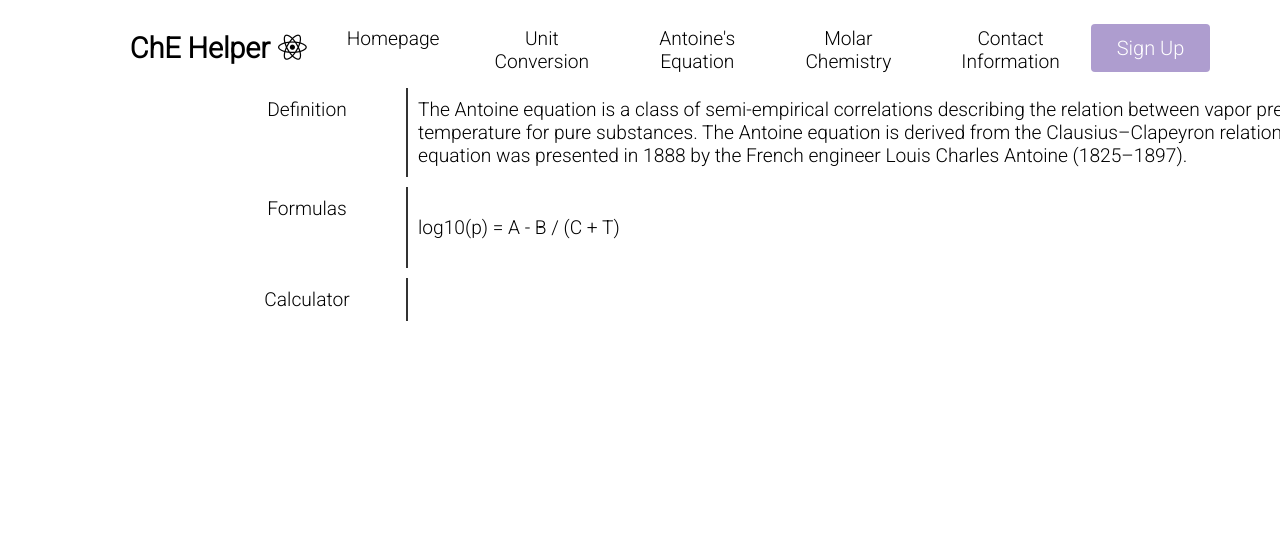
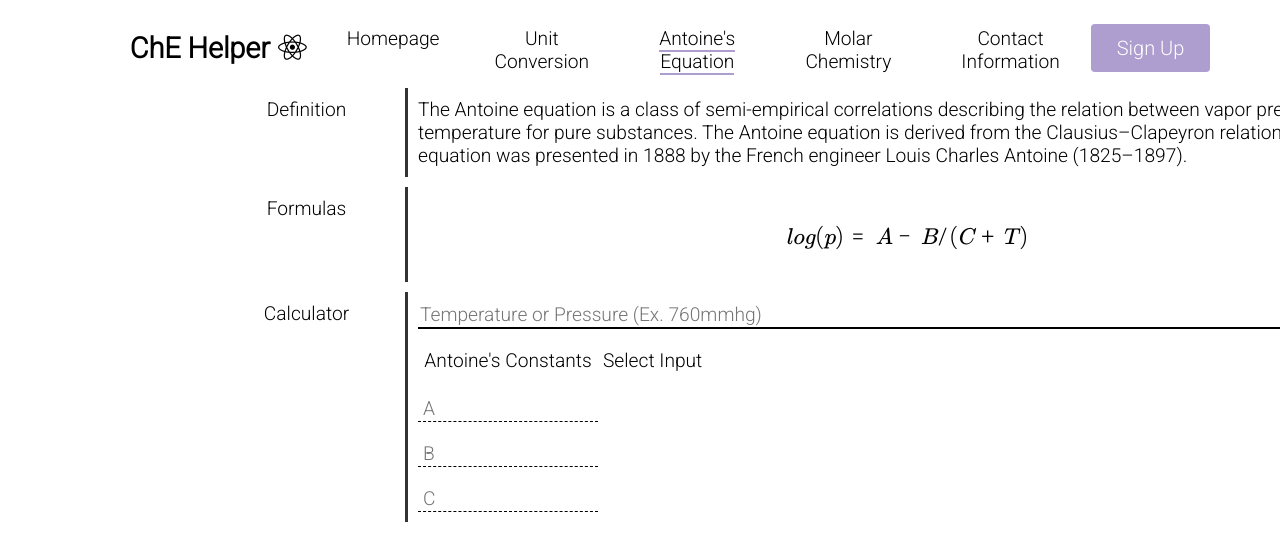
Before and after one commit to amy-mavis-qin/ChE-Helper, a React (Create React App) app: page /Antoines_Equation in a window 1280 px wide. Shown: the top 560 px of the page. Built offline with nearby package versions, Linux system fonts and the light colour scheme.

Commit message:
Updated React.js app with Antoines Equation inputs and formatting

```diff
--- a/package.json
+++ b/package.json
@@ -7,13 +7,17 @@
     "@testing-library/react": "^11.2.5",
     "@testing-library/user-event": "^12.7.1",
     "bootstrap": "^4.6.0",
+    "jquery": "^3.5.1",
+    "popper.js": "^1.16.1",
     "react": "^17.0.1",
     "react-bootstrap": "^1.5.0",
     "react-dom": "^17.0.1",
     "react-mathjax": "^1.0.1",
     "react-router-dom": "^5.2.0",
     "react-scripts": "4.0.2",
+    "react-select-search": "^3.0.2",
     "styled-components": "^5.2.1",
+    "typescript": "^4.1.5",
     "web-vitals": "^1.1.0"
   },
   "scripts": {
--- a/public/index.html
+++ b/public/index.html
@@ -23,6 +23,9 @@
     <link rel="stylesheet" href="https://use.fontawesome.com/releases/v5.15.2/css/all.css" integrity="sha384-vSIIfh2YWi9wW0r9iZe7RJPrKwp6bG+s9QZMoITbCckVJqGCCRhc+ccxNcdpHuYu" crossorigin="anonymous">
     <link rel="preconnect" href="https://fonts.gstatic.com">
     <link href="https://fonts.googleapis.com/css2?family=Roboto:wght@300&display=swap" rel="stylesheet">
+    <script src="https://polyfill.io/v3/polyfill.min.js?features=es6"></script>
+    <script id="MathJax-script" async src="https://cdn.jsdelivr.net/npm/mathjax@3/es5/tex-mml-chtml.js"></script>
+
     <!--
       manifest.json provides metadata used when your web app is installed on a
       user's mobile device or desktop. See https://developers.google.com/web/fundamentals/web-app-manifest/
--- a/src/components/Navbar/Navbar.css
+++ b/src/components/Navbar/Navbar.css
@@ -35,6 +35,10 @@
     padding: 0.5rem, 1rem;
 }
 
+.nav-links .current{
+    font-weight:bold;
+}
+
 .nav-links:hover{
     font-weight:bold;
 }
@@ -61,7 +65,7 @@
         flex-direction: column;
         text-align: left;
         width: 10%;
-        height: 500px;
+        height: 400px;
         position: absolute;
         top: 50px;
         left: -100%;
--- a/src/components/Navbar/Navbar.js
+++ b/src/components/Navbar/Navbar.js
@@ -3,11 +3,11 @@ import { findRenderedComponentWithType } from 'react-dom/test-utils';
 import { MenuItems } from "./MenuItems";
 import "./Navbar.css"
 import { Button } from "../Button"
+
 class Navbar extends Component {
     state = { active: false }
-
     handleClick = () => {
-        this.setState({ active: !this.state.active })
+        this.setState({ active: !this.state.active})
     }
     render(){
         return(
@@ -20,9 +20,9 @@ class Navbar extends Component {
                     {MenuItems.map((item, index)=>{
                         return (
                             <li key = {index}>
-                                <a className={item.cName} href={item.url}>
+                                <a className={item.cName} href={item.url} style={item.url==window.location.pathname ? { borderBottom: "2px solid #ae9dcf" } : { textDecoration: "none" }}>
                                     {item.title}
-                                </a>
+                               </a>
 
                             </li>
                         )
--- a/src/components/Pages/AntoinesEquation.js
+++ b/src/components/Pages/AntoinesEquation.js
@@ -1,7 +1,12 @@
-import React from 'react';
+import React, { Component } from 'react';
+import SelectSearch from 'react-select-search';
 
-const AntoinesEquation = () => {
-    return (
+class AntoinesEquation extends Component{
+    state = {
+        value: "",
+    }
+    render() {
+        return(
             <div>
                 <div className='definition'>
                     <div className="definition-left">
@@ -16,7 +21,7 @@ const AntoinesEquation = () => {
                         Formulas
                     </div>
                     <div className="equation-right">
-                <p>log10(p) = A - B / (C + T) </p>
+                        <p>\[log(p) = A - B/(C + T)\] </p>
                     </div>
                 </div>
                 <div className='calculator'>
@@ -24,10 +29,27 @@ const AntoinesEquation = () => {
                         Calculator
                     </div>
                     <div className="calculator-right">
+                        <div className='first-input'>
+                            <input className='variable-input' placeholder="Temperature or Pressure (Ex. 760mmhg)" onChange={e => this.setState({value: e.target.value})}/>
+                            {this.state.value}
+                        </div>
+                        <div className='constant-selection'>
+                            <div className='custom-input'>
+                                <p className='antoines-constants'>Antoine's Constants</p>
+                                <input className='single-input' placeholder="A"/>
+                                <input className='single-input' placeholder="B"/>
+                                <input className='single-input' placeholder="C"/>
+                            </div>
+                            <div className='select-input'>
+                                <p className='antoines-constants'>Select Input</p>
+
                             </div>
                         </div>
                     </div>
-    );
+                </div>
+            </div>
+        )
+    }
 }
 
 export default AntoinesEquation;
--- a/src/components/Pages/Home.js
+++ b/src/components/Pages/Home.js
@@ -3,6 +3,7 @@ import React from 'react';
 const home = () => {
     return (
         <>
+        <div>home</div>
     </>
     );
 }
--- a/src/components/Pages/MolarChemistry.js
+++ b/src/components/Pages/MolarChemistry.js
@@ -4,7 +4,7 @@ import "./Pages.css"
 const MolarChemistry = () => {
     return (
        <div>
-          <h1 className="mainTitle">Molar Chemistry</h1>
+          <h1 className="mainTitle">Work In Progress</h1>
        </div>
     );
 }
--- a/src/components/Pages/Pages.css
+++ b/src/components/Pages/Pages.css
@@ -10,7 +10,7 @@
 .definition-left{
     text-align: center;
     padding: 10px;
-    border-right:2px solid #333;
+    border-right:3px solid #333;
     margin-left: 12.5rem;
     max-width: 200px;
     min-width: 200px;
@@ -35,7 +35,7 @@
 .equation-left{
     text-align: center;
     padding: 10px;
-    border-right:2px solid #333;
+    border-right:3px solid #333;
     margin-left: 12.5rem;
     max-width: 200px;
     min-width: 200px;
@@ -60,7 +60,7 @@
 .calculator-left{
     text-align: center;
     padding: 10px;
-    border-right:2px solid #333;
+    border-right:3px solid #333;
     margin-left: 12.5rem;
     max-width: 200px;
     min-width: 200px;
@@ -71,3 +71,53 @@
     padding: 10px;
     min-width: 1000px;
 }
+
+.variable-input{
+    display: block;
+    width: 100%;
+    border: none;
+    border-bottom: 2px solid rgba(0,0,0,1);
+    min-width: 250px;
+    outline: none;
+    color: rgba(0,0,0,1);
+    font-size: 1.2rem;
+}
+.variable-input:focus{
+    border-bottom: 3px solid #ae9dcf;
+}
+
+.constant-selection{
+    display: grid;
+    grid-template-columns: auto auto;
+    grid-gap: 0px;
+    margin-top: 15px;
+}
+
+.custom-input{
+    max-width: 180px;
+    text-align: center;
+}
+
+.single-input{
+    display: block;
+    border: none;
+    border-bottom: 1px solid rgba(0,0,0,1);
+    border-bottom-style:dashed;
+    max-width: 180px;
+    padding-top: 20px;
+    padding-left: 5px;
+    outline: none;
+    color: rgba(0,0,0,1);
+    font-size: 1.2rem;
+
+}
+.single-input:focus{
+    border-bottom: 2px solid #ae9dcf;
+    border-bottom-style:dashed;
+}
+.select-input{
+    min-width: 800px;
+}
+.antoines-constants{
+    margin: 5px;
+}
--- a/src/components/Pages/UnitConversion.js
+++ b/src/components/Pages/UnitConversion.js
@@ -9,7 +9,7 @@ import {
 function UnitConversion() {
     return (
         <>
-            <h1 className="mainTitle">Unit Conversion</h1>
+            <h1 className="mainTitle">Work In Progress</h1>
         </>
     )
 }
```
Also changed, not shown: src/components/Pages/antoine_constants.js (added, +52 -0 lines), 1 other file (tests, documents, lock files or other folders). Lines whose indentation alone changed are shown as unchanged.
